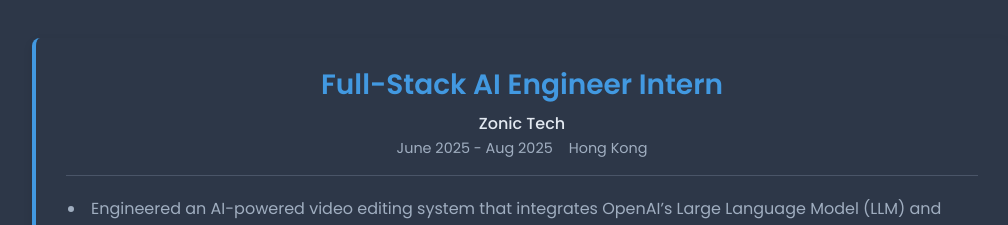
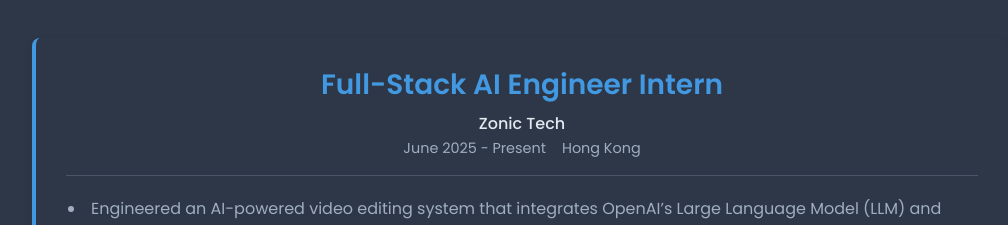
Before and after one commit to ziyang04/portfolio, a React (Create React App) app: page / in a window 1280 px wide. Shown: the part 2160-2385 px from the top of the page, without its empty margins (120-1128 px from the left). Built offline with nearby package versions, Linux system fonts and the light colour scheme.

Commit message:
Update 3/10

```diff
--- a/src/components/sections/Experience.js
+++ b/src/components/sections/Experience.js
@@ -8,7 +8,7 @@
       position: 'Full-Stack AI Engineer Intern',
       company: 'Zonic Tech',
       location: 'Hong Kong',
-      period: 'June 2025 - Aug 2025',
+      period: 'June 2025 - Present',
       description: '',
       responsibilities: [
         'Engineered an AI-powered video editing system that integrates OpenAI’s Large Language Model (LLM) and Retrieval-Augmented Generation with Redis for dynamic data retrieval, leveraging LangChain to create an agentic AI workflow that helps users automate the video editing experience and delivers personalized results, enhancing user efficiency and engagement.',
```
